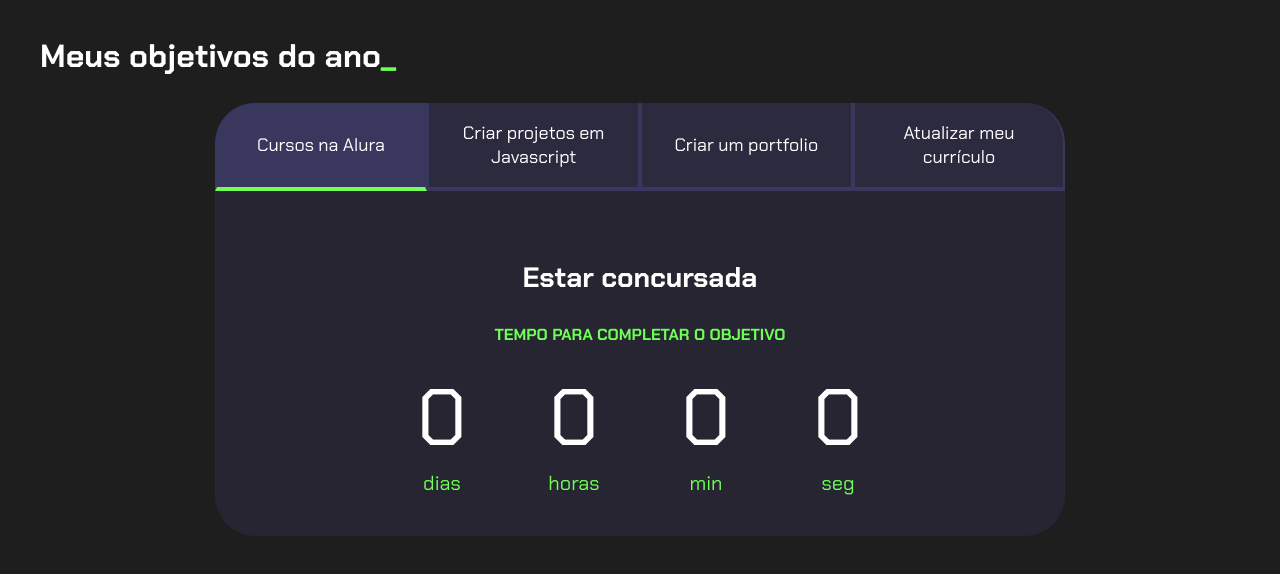
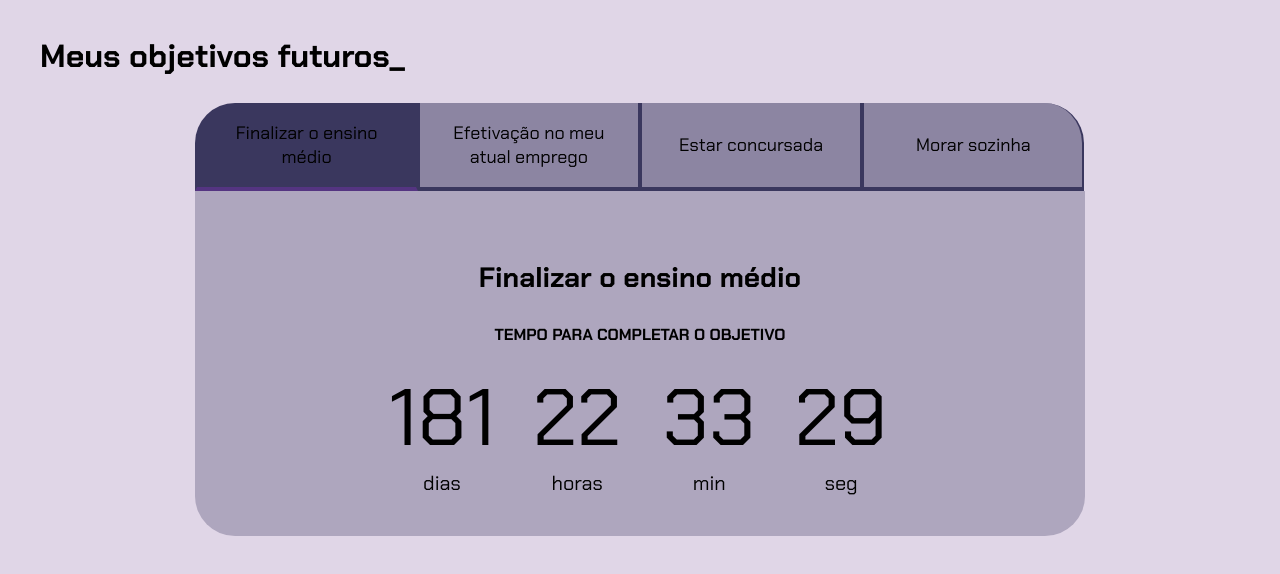
Before and after one commit to GabrielePortela/Projeto_de_vida, a plain HTML site: page index.html in a window 1280 px wide. Drawn offline with Linux system fonts and the light colour scheme.

Commit message:
22/05/2025

```diff
--- a/index.html
+++ b/index.html
@@ -4,23 +4,23 @@
 <head>
     <meta charset="UTF-8">
     <meta name="viewport" content="width=device-width, initial-scale=1.0">
-    <title>Meus objetivos do ano</title>
+    <title>Meus objetivos futuros</title>
     <link rel="stylesheet" href="style.css">
 </head>
 
 <body>
     <section class="conteudo-principal">
-        <h2 class="titulo-principal">Meus objetivos do ano<span>_</span></h2>
+        <h2 class="titulo-principal">Meus objetivos futuros<span>_</span></h2>
         <div class="conteudo">
             <div class="botoes">
-                <button class="botao ativo">Cursos na Alura</button>
-                <button class="botao">Criar projetos em Javascript</button>
-                <button class="botao">Criar um portfolio</button>
-                <button class="botao">Atualizar meu currículo</button>
+                <button class="botao ativo">Finalizar o ensino médio</button>
+                <button class="botao">Efetivação no meu atual emprego</button>
+                <button class="botao">Estar concursada</button>
+                <button class="botao">Morar sozinha</button>
             </div>
             <div class="abas-textos">
                 <div class="aba-conteudo ativo">
-                    <h3 class="aba-conteudo-titulo-principal"> Estar concursada </h3>
+                    <h3 class="aba-conteudo-titulo-principal">Finalizar o ensino médio</h3>
                     <h4 class="aba-conteudo-titulo-secundario">Tempo para completar o objetivo</h4>
                     <div class="contador">
                         <div class="contador-digito">
@@ -42,7 +42,7 @@
                     </div>
                 </div>
                 <div class="aba-conteudo">
-                    <h3 class="aba-conteudo-titulo-principal">Finalizar o ensino médio</h3>
+                    <h3 class="aba-conteudo-titulo-principal">Efetivação do meu atual emprego</h3>
                     <h4 class="aba-conteudo-titulo-secundario">Tempo para completar o objetivo</h4>
                     <div class="contador">
                         <div class="contador-digito">
@@ -64,7 +64,7 @@
                     </div>
                 </div>
                 <div class="aba-conteudo">
-                    <h3 class="aba-conteudo-titulo-principal">Efetivação no meu atual emprego</h3>
+                    <h3 class="aba-conteudo-titulo-principal">Estar concursada</h3>
                     <h4 class="aba-conteudo-titulo-secundario">Tempo para completar o objetivo</h4>
                     <div class="contador">
                         <div class="contador-digito">
--- a/main.js
+++ b/main.js
@@ -15,10 +15,10 @@ for (let i = 0; i < botoes.length; i++) {
 }
 
 const contadores = document.querySelectorAll(".contador");
-const tempoObjetivo1 = new Date("2023-10-05T00:00:00");
-const tempoObjetivo2 = new Date("2023-12-05T00:00:00");
-const tempoObjetivo3 = new Date("2023-12-30T00:00:00");
-const tempoObjetivo4 = new Date("2024-02-01T00:00:00");
+const tempoObjetivo1 = new Date("2025-11-20T23:00:00");
+const tempoObjetivo2 = new Date("2025-12-15T08:00:00");
+const tempoObjetivo3 = new Date("2030-12-12T09:00:00");
+const tempoObjetivo4 = new Date("2026-02-01T10:00:00");
 
 const tempos = [tempoObjetivo1, tempoObjetivo2, tempoObjetivo3, tempoObjetivo4];
 
--- a/style.css
+++ b/style.css
@@ -1,9 +1,9 @@
 @import url('https://fonts.googleapis.com/css2?family=Chakra+Petch:wght@400;700&display=swap');
 
 :root {
-    --cor-de-fundo: #1E1E1E;
-    --verde: #6FFF57;
-    --branco: #FFFFFF;
+    --cor-de-fundo: #6383;
+    --verde: #6399;
+    --branco: black;
     --botao-ativo: #3A375E;
     --botao-inativo: rgba(58, 55, 94, 0.5);
     --texto-fundo: rgba(58, 55, 94, 0.3);
@@ -33,7 +33,7 @@ body {
 }
 
 .titulo-principal span {
-    color: var(--verde);
+    color: var(--roxo);
 }
 
 
@@ -87,7 +87,7 @@ body {
 
 .aba-conteudo-titulo-secundario {
     text-align: center;
-    color: var(--verde);
+    color: var(--roxo);
     text-transform: uppercase;
 }
 
@@ -110,7 +110,7 @@ body {
 }
 
 .contador-digito-texto {
-    color: var(--verde);
+    color: var(--azul);
     font-size: 20px;
     margin: 0;
 
```
